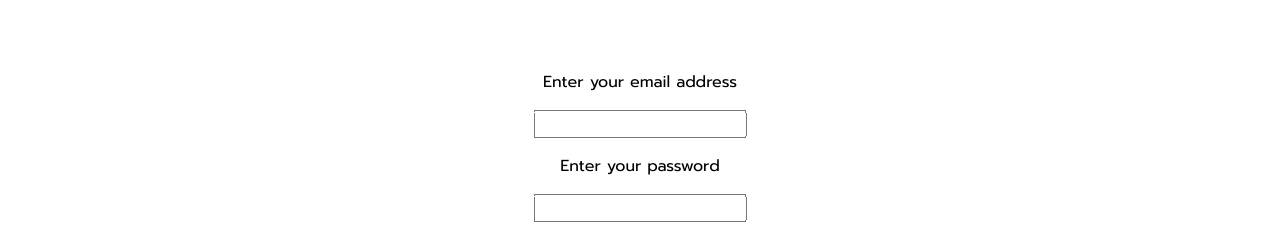
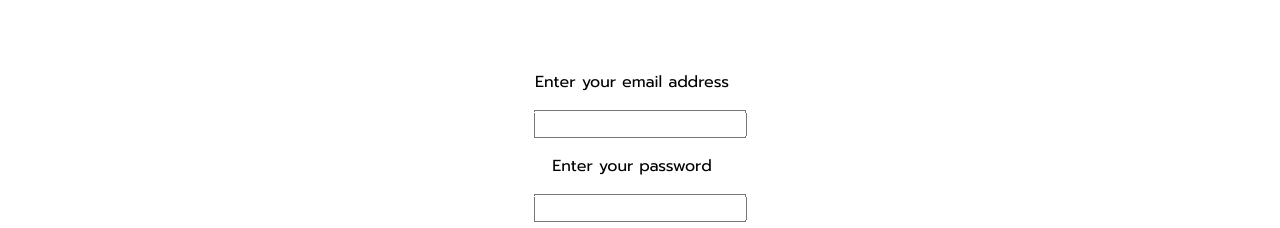
Before and after one commit to Levente26/foodwave, a React (Create React App) app in the folder frontend/: page /login in a window 1280 px wide. Shown: the part 208-436 px from the top of the page. Built offline with nearby package versions, Linux system fonts and the light colour scheme.

Commit message:
clean the code

```diff
--- a/frontend/src/App.css
+++ b/frontend/src/App.css
@@ -362,6 +362,10 @@ form{
     align-items: center;
     flex-direction: column;
     gap: 1rem;
+}
+
+label{
+    margin-right: 1rem;
 }
 
 input{
--- a/frontend/src/App.js
+++ b/frontend/src/App.js
@@ -18,7 +18,7 @@ const App = () => {
   const [name, setName] = useState('')
 
   return (
-     <BrowserRouter>
+    <BrowserRouter>
       <Navbar setIsLoggedIn={setIsLoggedIn} isLoggedIn={isLoggedIn} setName={setName} name={name} />
       <main>
         <Routes>
@@ -32,7 +32,7 @@ const App = () => {
           <Route path='/purchase' element={<Purchase />} />
         </Routes>
       </main>
-     </BrowserRouter>
+    </BrowserRouter>
   );
 }
 
--- a/frontend/src/Components/Foodcard.jsx
+++ b/frontend/src/Components/Foodcard.jsx
@@ -45,13 +45,15 @@ const FoodCard = ({ product, isLoggedIn }) => {
             </div>
             <div className='food-price'>
                 <p>{product.price} HUF</p>
-                { isLoggedIn && <div className="box-5">
+                { isLoggedIn &&
+                    <div className="box-5">
                         <div className='btn-5 btn-three' onClick={() => addToCart(product.foodname, product.price)}>
                             Add to cart
                         </div>
                     </div>
                 }
-                { !isLoggedIn && <div className="box-5">
+                { !isLoggedIn &&
+                    <div className="box-5">
                         <div className='btn-5 btn-three' onClick={navigateToLogin}>
                             Login first
                         </div>
--- a/frontend/src/Components/LocationSelector.jsx
+++ b/frontend/src/Components/LocationSelector.jsx
@@ -35,7 +35,7 @@ const LocationSelector = ( { resturants, setResturant, setIsClicked } ) => {
         <div className='main-location'>
             <div className='location-selector'>
                 <div>
-                    <label>Select your city      </label>
+                    <label>Select your city</label>
                     <select value={selectedCity} onChange={changeCity}>
                         <option value='Budapest'>Budapest</option>
                         <option value='Debrecen'>Debrecen</option>
@@ -47,7 +47,7 @@ const LocationSelector = ( { resturants, setResturant, setIsClicked } ) => {
                 </div>
                 { selectedCity === 'Budapest' &&
                     <div>
-                        <label>Select your district       </label>
+                        <label>Select your district</label>
                         <select value={selectedDistrict} onChange={changeDistrict}>
                             <option value='1'>District 1</option>
                             <option value='2'>District 2</option>
@@ -77,11 +77,11 @@ const LocationSelector = ( { resturants, setResturant, setIsClicked } ) => {
                 }
             </div>
             <div className='location-selector'>
-            <div className="box-2">
-                <div className='btn-2 btn-three' onClick={showLocatedResturants}>
-                    Show resturants at {selectedCity} {selectedCity === 'Budapest' ? 'Dist. ' + selectedDistrict  : ""}
+                <div className="box-2">
+                    <div className='btn-2 btn-three' onClick={showLocatedResturants}>
+                        Show resturants at {selectedCity} {selectedCity === 'Budapest' ? 'Dist. ' + selectedDistrict  : ""}
+                    </div>
                 </div>
-            </div>
             </div>
         </div>
     )
--- a/frontend/src/Components/Login.jsx
+++ b/frontend/src/Components/Login.jsx
@@ -29,7 +29,7 @@ const Login = ( { setIsLoggedIn, setName } ) => {
             console.log(sessionStorage.name)
             setTimeout(() =>{
                 navigate('/')
-            },2000)
+            },1500)
         }
         catch (err) {
             console.log(err.response)
--- a/frontend/src/Components/Registration.jsx
+++ b/frontend/src/Components/Registration.jsx
@@ -25,8 +25,8 @@ const Registration = () => {
     }
     const register = async () => {
         if(username !== '' && email !== '' && password !== '' && passwordOnceMore !== ''){
-                const userData = {name: username, email: email, password: password}
-                try {
+            const userData = {name: username, email: email, password: password}
+            try {
                 let response = await axios.post('http://localhost:5000/register', userData)
                 setMessage(response.data.msg)
                 setErrorMessage('')
@@ -41,7 +41,7 @@ const Registration = () => {
                 } else{
                     setErrorMessage('Wrong password')
                 }
-                console.log(err.response)
+            console.log(err.response)
             }
         }
     }
--- a/frontend/src/Components/SelectedResturant.jsx
+++ b/frontend/src/Components/SelectedResturant.jsx
@@ -21,9 +21,9 @@ const SelectedResturant = ( { selected, isLoggedIn } ) => {
                 <h1>{selected.name}</h1>
             </div>
             <div className="selected-types">
-            <div className="box-4">
-                <div className='btn-4 btn-three' onClick={showAllProduct}>All product</div>
-            </div>
+                <div className="box-4">
+                    <div className='btn-4 btn-three' onClick={showAllProduct}>All product</div>
+                </div>
                 {selected.types.map(type=> (
                     <div className="box-4">
                         <div className='btn-4 btn-three' onClick={() => filterProducts(type)}>{type}</div>
```
Also changed, not shown: frontend/src/Components/Homepage.jsx (indentation only). Lines whose indentation alone changed are shown as unchanged.
